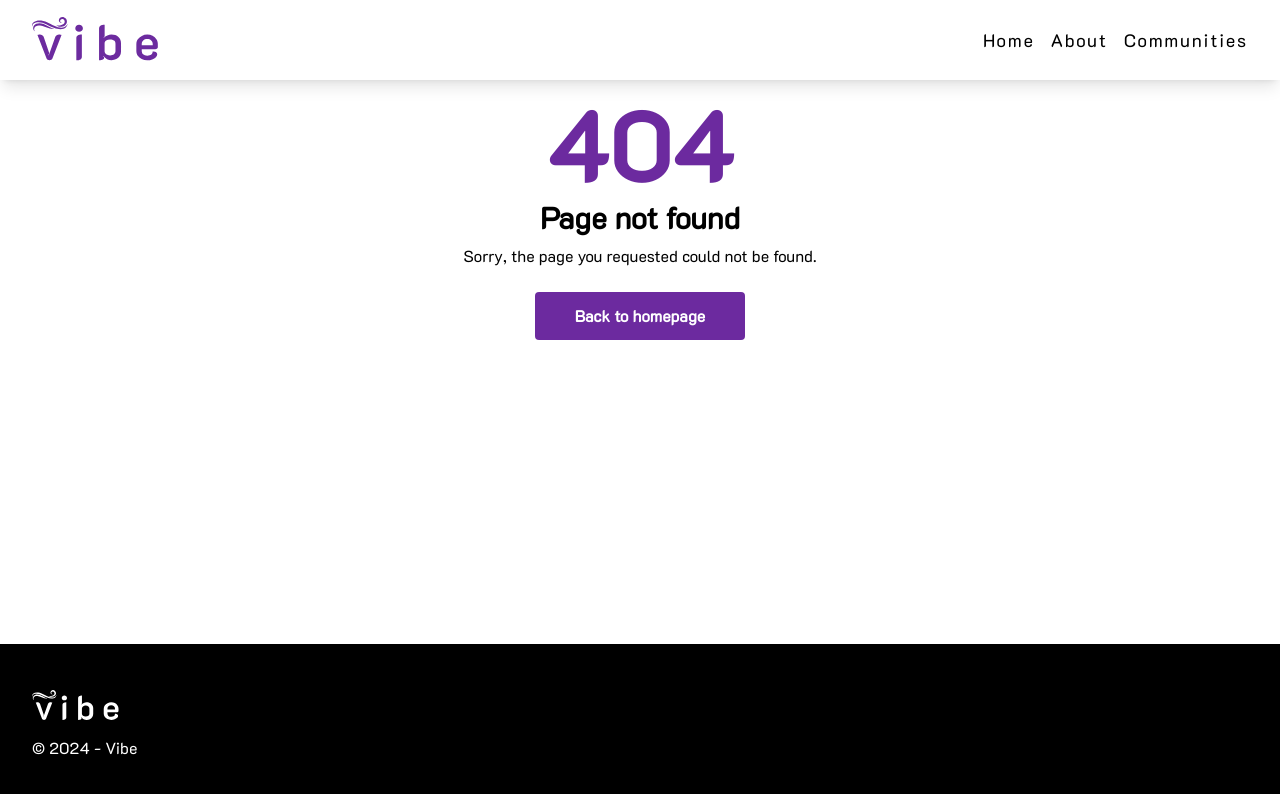
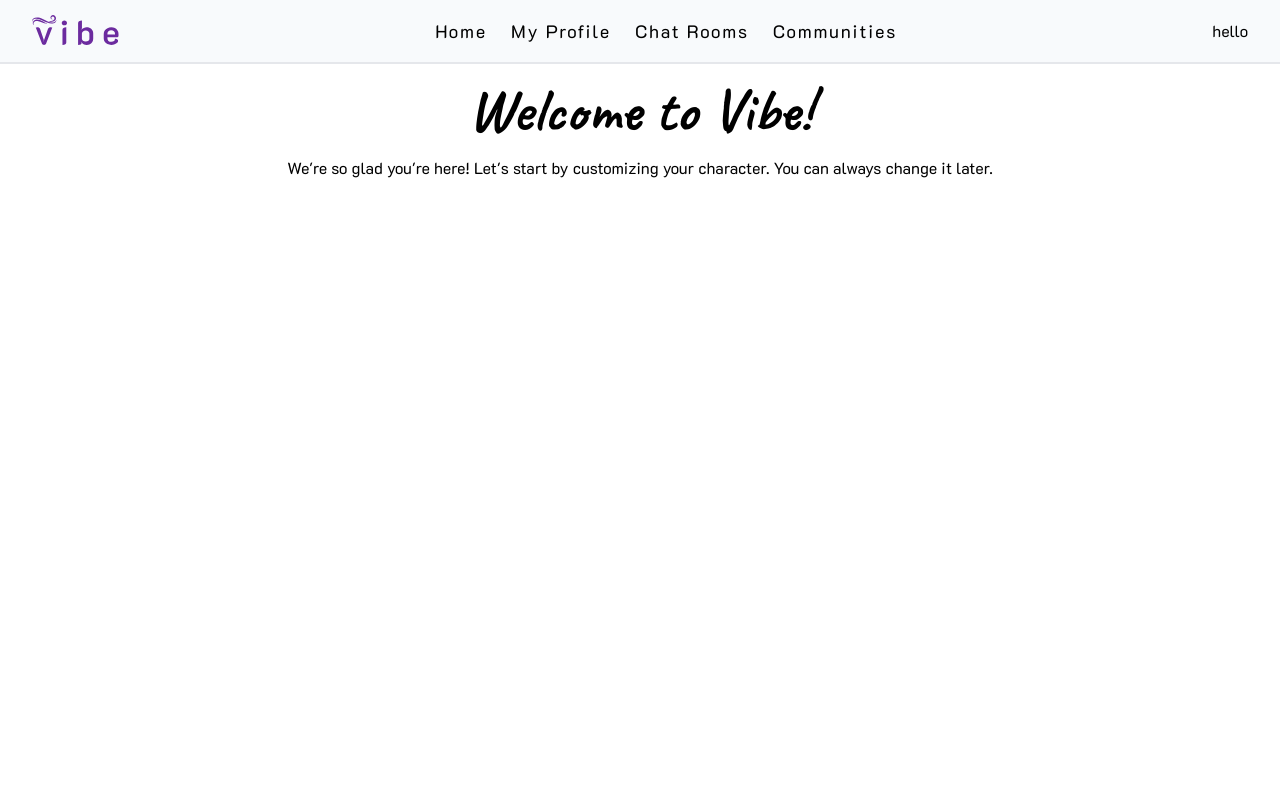
Before and after one commit to anthonytoumaibrahim/vibe, a Next.js app in the folder frontend/: page /boarding in a window 1280 px wide. Before the commit this address had no page. Shown: the top 794 px of the page. Built offline with nearby package versions, Linux system fonts and the light colour scheme.

Commit message:
Add Boarding Page

```diff
--- /dev/null
+++ b/frontend/app/(user)/boarding/page.tsx
@@ -0,0 +1,21 @@
+const Boarding = () => {
+  return (
+    <>
+      <section className="flex flex-col items-center gap-4">
+        <h1 className="font-display text-6xl">Welcome to Vibe!</h1>
+        <p>
+          We&apos;re so glad you&apos;re here! Let&apos;s start by customizing
+          your character. You can always change it later.
+        </p>
+      </section>
+
+      <div className="w-full bg-slate-100 mt-4 rounded-t-xl flex justify-end gap-8">
+
+        <div></div>
+        <div className=""></div>
+      </div>
+    </>
+  );
+};
+
+export default Boarding;
--- a/frontend/app/(user)/components/UserHeader.tsx
+++ b/frontend/app/(user)/components/UserHeader.tsx
@@ -9,20 +9,28 @@ interface UserHeaderProps {
   className?: string;
 }
 
-const UserHeader = ({ className }: UserHeaderProps) => {
+const UserHeader = ({ className = "" }: UserHeaderProps) => {
   return (
     <header
-      className={`${className} bg-slate-50 border-b-2 px-8 h-16 w-full flex items-center justify-between`}
+      className={`${className} bg-slate-50 border-b-2 px-8 h-16 w-full flex items-center justify-between mb-4`}
     >
       <Link href="/" className="unstyled-link">
         <Logo width={88} />
       </Link>
 
       <nav className="flex items-center gap-6">
-        <NavLink href="/" className="!text-black">Home</NavLink>
-        <NavLink href="/" className="!text-black">My Profile</NavLink>
-        <NavLink href="/" className="!text-black">Chat Rooms</NavLink>
-        <NavLink href="/" className="!text-black">Communities</NavLink>
+        <NavLink href="/" className="!text-black">
+          Home
+        </NavLink>
+        <NavLink href="/" className="!text-black">
+          My Profile
+        </NavLink>
+        <NavLink href="/" className="!text-black">
+          Chat Rooms
+        </NavLink>
+        <NavLink href="/" className="!text-black">
+          Communities
+        </NavLink>
       </nav>
 
       <div>hello</div>
--- a/frontend/app/(user)/layout.tsx
+++ b/frontend/app/(user)/layout.tsx
@@ -3,10 +3,10 @@ import UserHeader from "./components/UserHeader";
 
 const UserLayout = ({ children }: { children: React.ReactNode }) => {
   return (
-    <main>
+    <>
       <UserHeader />
-      {children}
-    </main>
+      <main className="container">{children}</main>
+    </>
   );
 };
 
```
